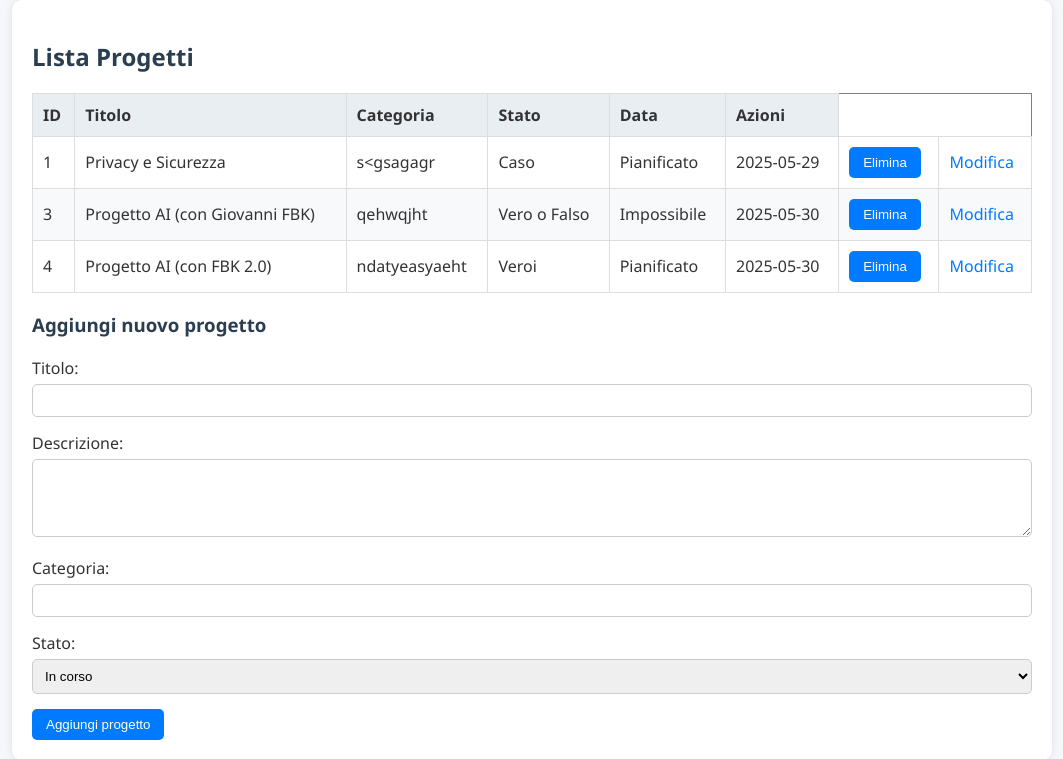
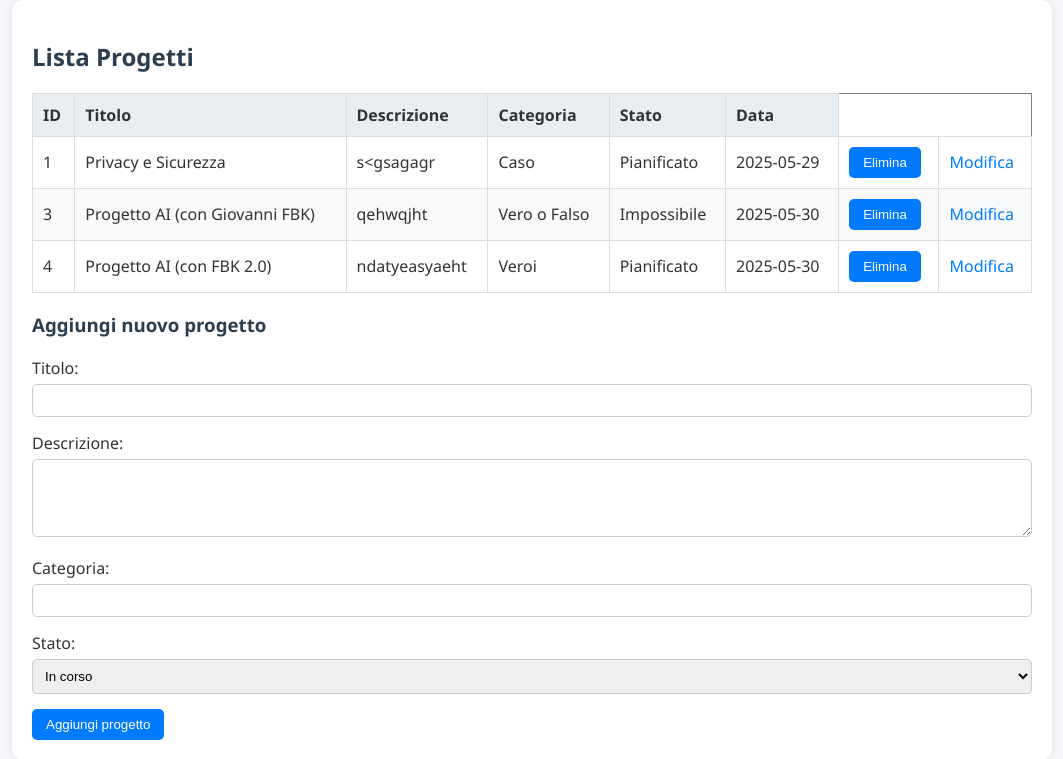
Before and after one commit to G4dd0/electric-siti, a Flask app: page /dashboard in a window 1280 px wide. Shown: the part 138-897 px from the top of the page, without its empty margins (108-1171 px from the left). Run offline with Flask 3, Linux system fonts and the light colour scheme.

Commit message:
Aggiustata tabella dashboard

```diff
--- a/templates/dashboard.html
+++ b/templates/dashboard.html
@@ -32,7 +32,7 @@
 <table border="1" cellpadding="6" cellspacing="0">
     <thead>
         <tr>
-            <th>ID</th><th>Titolo</th><th>Categoria</th><th>Stato</th><th>Data</th><th>Azioni</th>
+            <th>ID</th><th>Titolo</th><th>Descrizione</th><th>Categoria</th><th>Stato</th><th>Data</th>
         </tr>
     </thead>
     <tbody>
```
